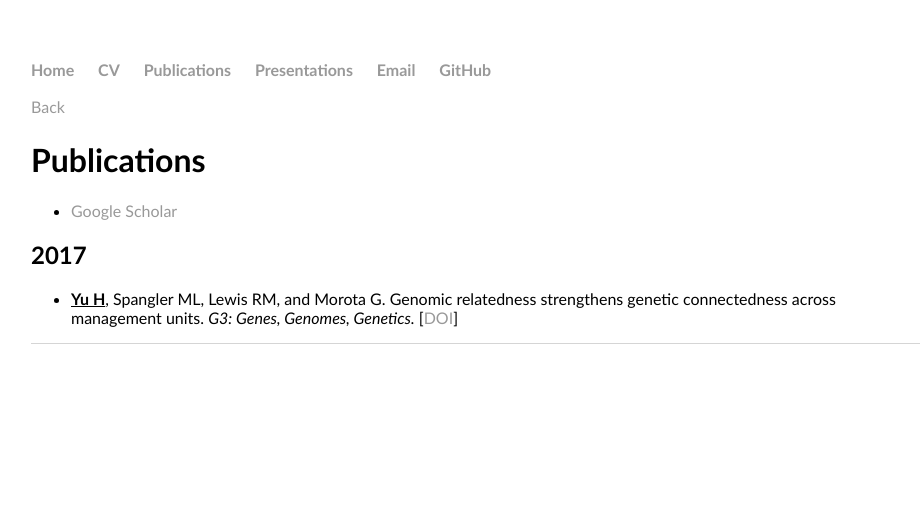
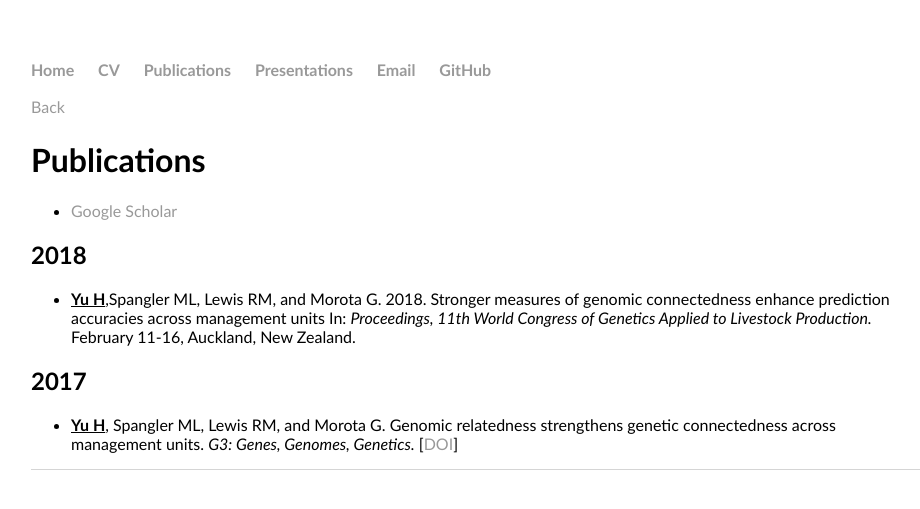
Before and after one commit to HaipengU/HaipengU.github.io, a Jekyll site: the page built from publications/publications.html, in a window 1280 px wide. Shown: the top 509 px of the page, without its empty margins (161-1081 px from the left). Built offline with Jekyll 4.4.1, drawn with Linux system fonts in a browser that asks for light colours.

Commit message:
Update of CV

```diff
--- a/publications/publications.html
+++ b/publications/publications.html
@@ -13,6 +13,14 @@ title: Haipeng Yu
   <li><a target="_blank" href="https://scholar.google.com/citations?user=JdcOaX0AAAAJ&hl=en">Google Scholar</a></li>
  </ul>
 
+<h2>2018</h2>
+<p>
+<ul>
+<li><strong><u>Yu H</u></strong>,Spangler ML, Lewis RM, and Morota G. 2018. Stronger measures of genomic connectedness enhance prediction accuracies across management units In: <i>Proceedings, 11th World Congress of Genetics Applied to Livestock Production.</i> February 11-16, Auckland, New Zealand.
+</li>
+</ul>
+</p>
+
  <h2>2017</h2>
  <p>
   <ul>
```
Also changed, not shown: 1 other file.
